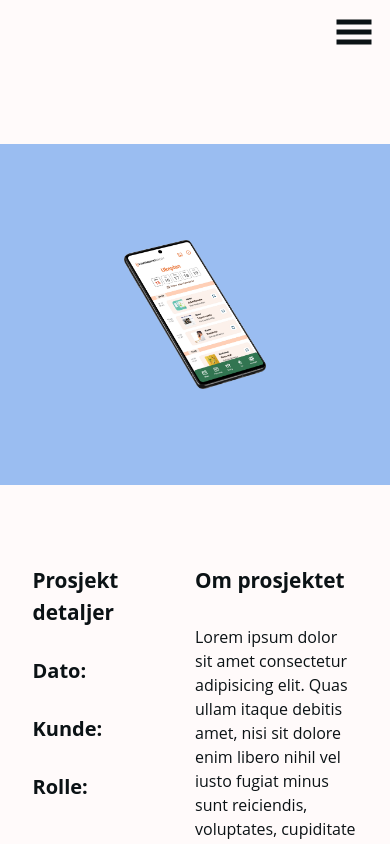
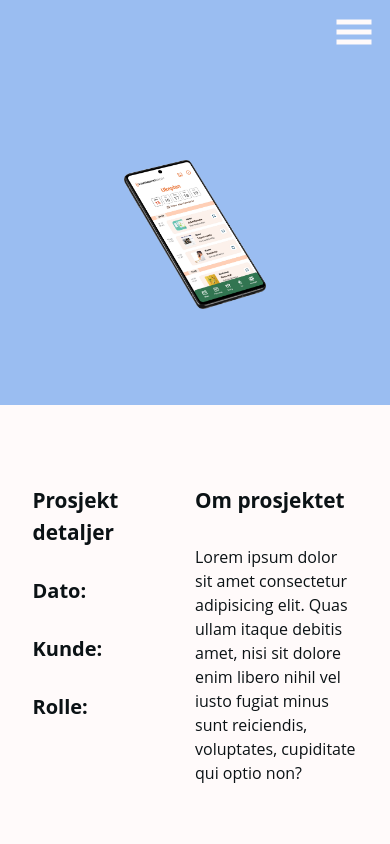
Before and after one commit to AndyKodehode/Portfolio2024, a Next.js app: page /fontenehuset in a window 390 px wide. Shown: the top 844 px of the page. Built offline with nearby package versions, Linux system fonts and the light colour scheme.

Commit message:
fargebakgrunn

```diff
--- a/components/navigation/hamburger.jsx
+++ b/components/navigation/hamburger.jsx
@@ -36,7 +36,7 @@ const HamburgerMenu = ({ hamFill }) => {
       >
         <GiHamburgerMenu
           className={`w-20 h-20 ${
-            hamFill == "white" ? "fill-kv-white" : "fill-jobloop-primary-green"
+            hamFill == "white" ?  "fill-portfolio-primary-blue" : "fill-kv-white"
           }`}
         />
       </button>
--- a/components/navigation/navbar.jsx
+++ b/components/navigation/navbar.jsx
@@ -8,7 +8,7 @@ export function NavBar(){
 
 
     return(
-        <div className="w-screen h-16  flex flex-row items-center justify-end md:pr-5 lg:pr-10 pr-4" >
+        <div className="w-screen h-16  flex flex-row items-center justify-end md:pr-5 lg:pr-10 pr-4 bg-portfolio-primary-blue md:bg-white lg:bg-white" >
           <div className="md:flex flex-row lg:gap-4 md:gap-2 hidden" >
 
 
@@ -44,7 +44,7 @@ export function NavBar(){
               </div>
           </div>
 
-          <div className="block md:hidden lg:hidden w-10 h-10">
+          <div className="block md:hidden lg:hidden w-10 h-10 ">
             <HamburgerMenu/>
           </div>
 
--- a/src/app/fontenehuset/page.js
+++ b/src/app/fontenehuset/page.js
@@ -8,7 +8,7 @@ import { ProjectBlockBottom, ProjectBlockOne, ProjectBlockTwo, ProjectBlockThree
 export default function Fontenehus(){
     return(
         <div className="w-full flex flex-col items-center pb-20">
-            <div className="w-full lg:w-11/12 gap-10 pt-20 flex justify-center">
+            <div className="w-full lg:w-11/12 gap-10 md:pt-20 lg:pt-20 pt-0 flex justify-center">
                 <ProjectHeaderOne bilde={AppMockUp}/>
             </div>
 
```
